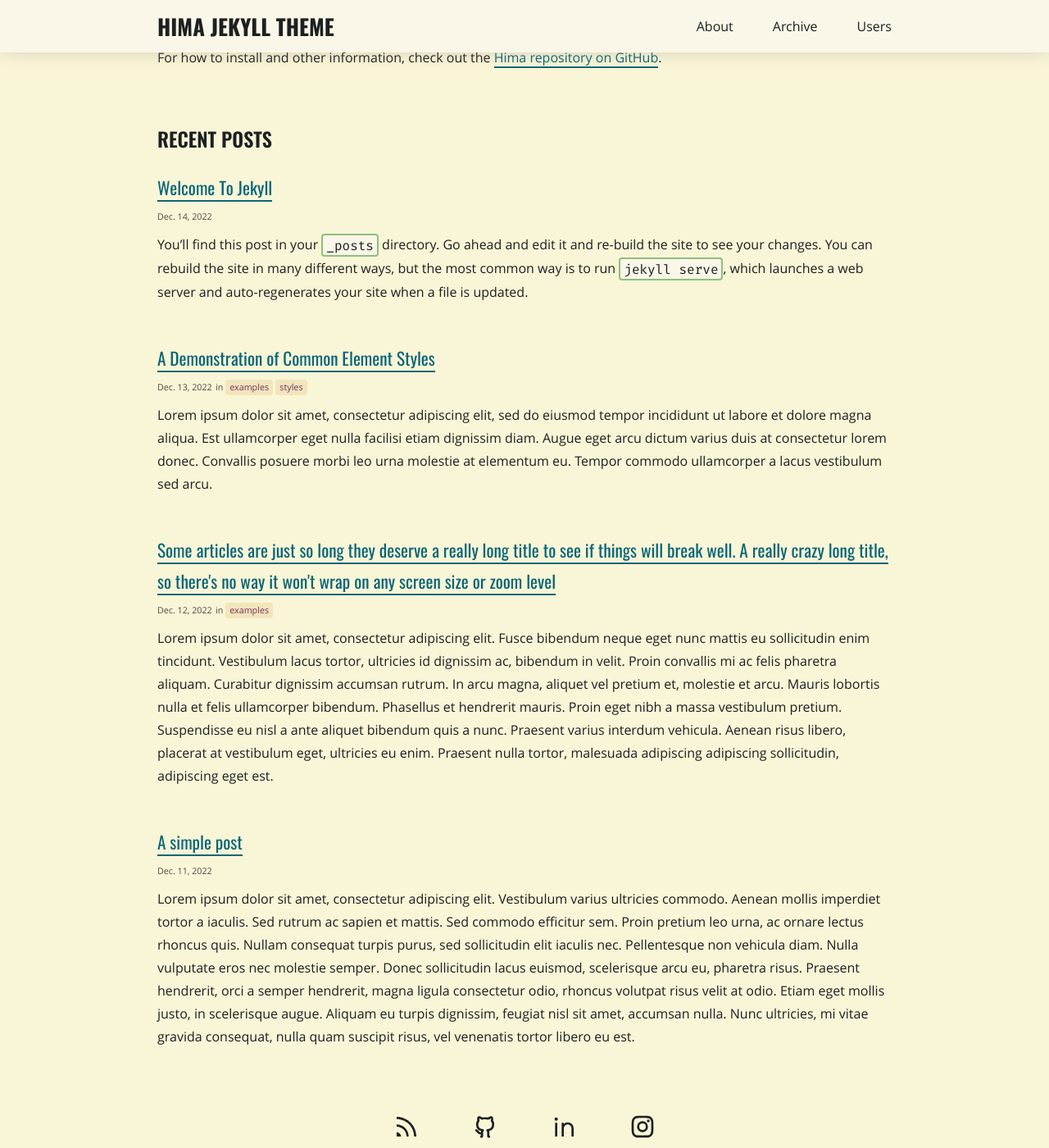
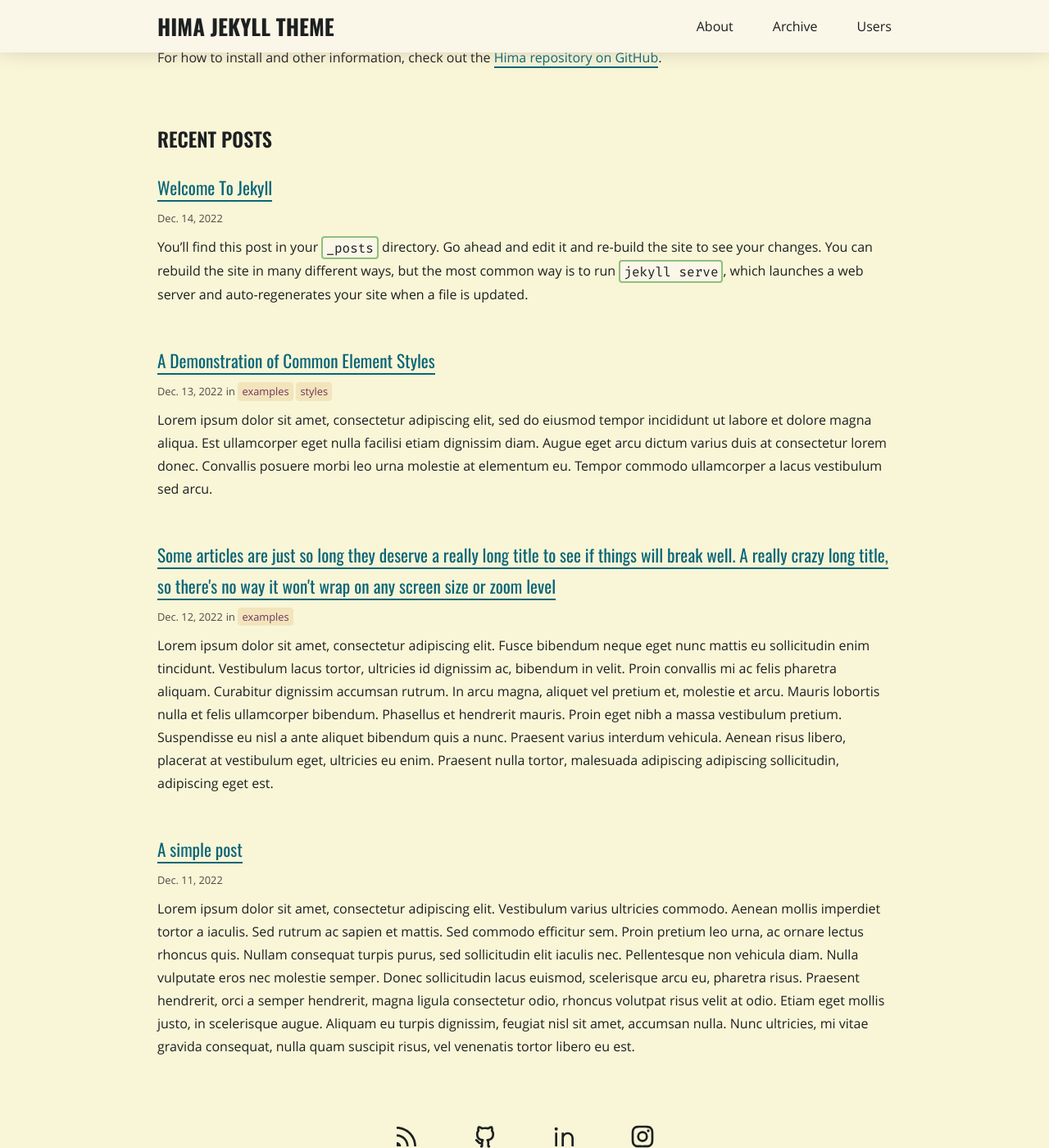
Before and after one commit to brandoncardoso/hima, a Jekyll site: the page built from index.md, in a window 1280 px wide and 1400 px high, scrolled down 284 px. Shown: the whole window at 82% size. Built offline with Jekyll 4.4.1, drawn with Linux system fonts in a browser that asks for light colours.

Commit message:
increase post meta font-sizes

```diff
--- a/_sass/hima/main.scss
+++ b/_sass/hima/main.scss
@@ -318,7 +318,7 @@ a {
     color: $post-meta-color;
     display: inline-block;
     margin-top: .5rem;
-    font-size: .67rem;
+    font-size: .8rem;
   }
 
   &__excerpt {
@@ -351,7 +351,7 @@ a {
   }
 
   &__tags {
-    font-size: .67rem;
+    font-size: .8rem;
     margin-top: 4rem;
     text-align: center;
   }
@@ -359,7 +359,7 @@ a {
 
 .archive {
   &__date {
-    font-size: .67rem;
+    font-size: .8rem;
     font-family: FiraCode, monospace;
     color: $post-meta-color;
     margin-right: .5rem;
```
